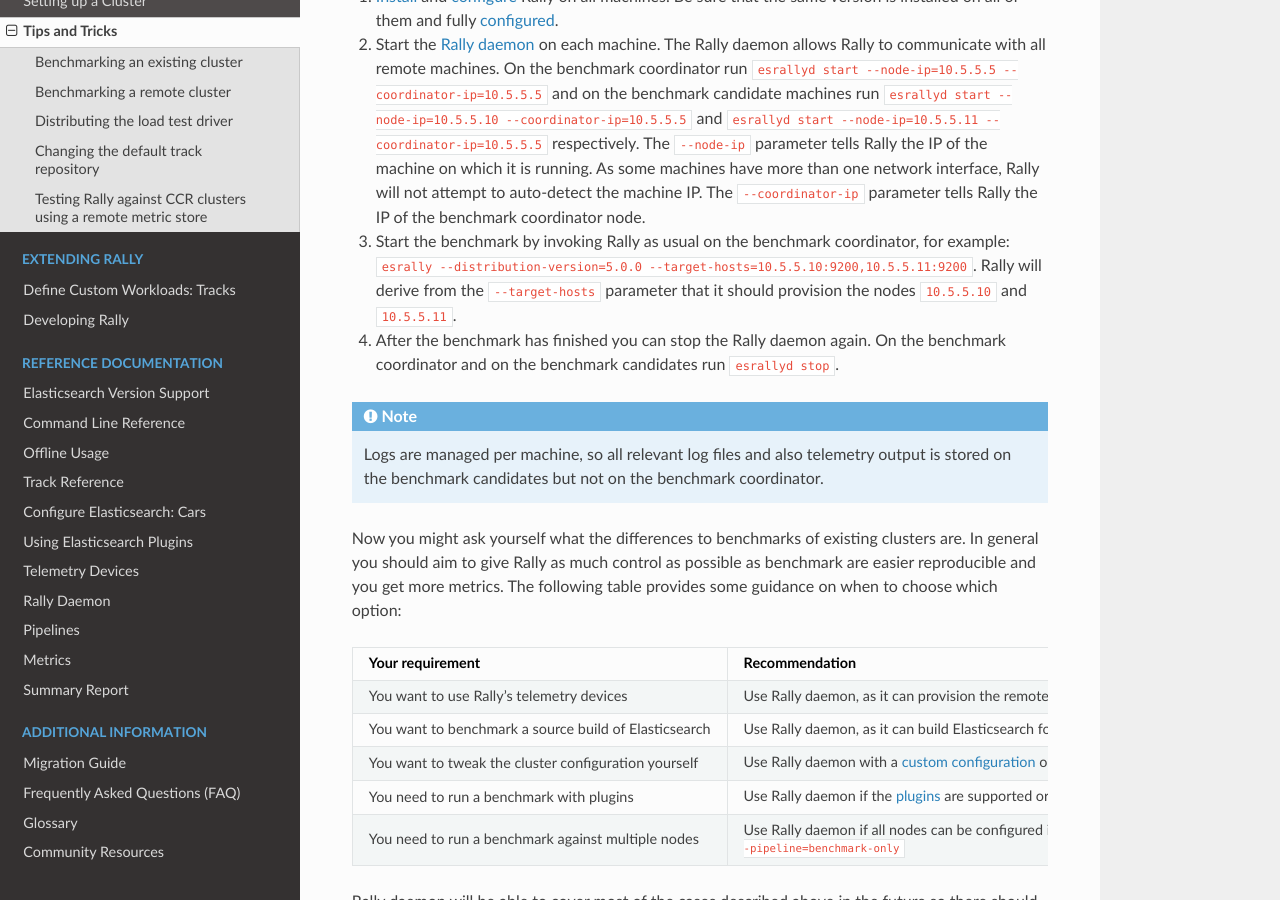
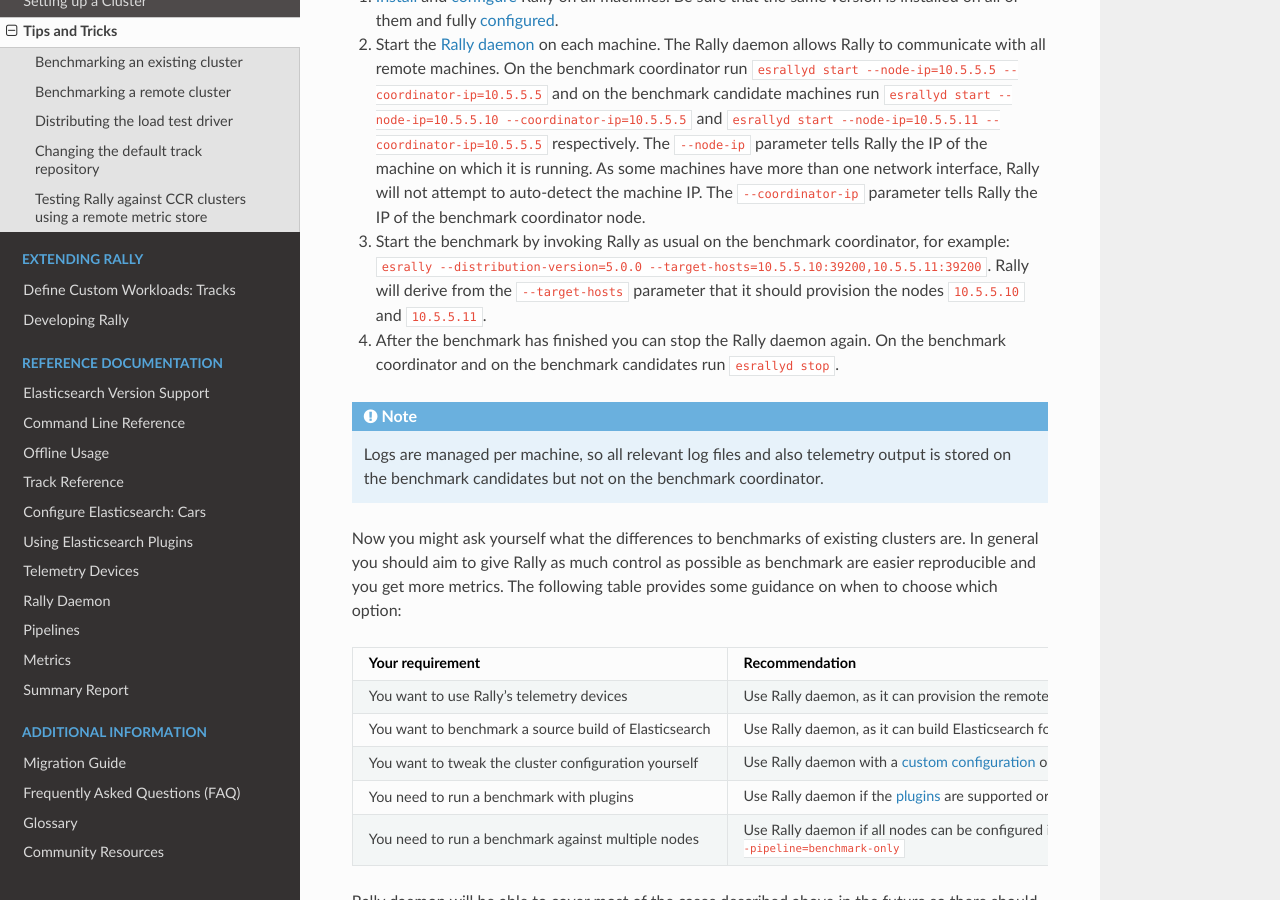
Before and after one commit to elastic/rally, a Sphinx documentation site: the page built from docs/recipes.rst, in a window 1280 px wide and 900 px high, scrolled down 2496 px. Built offline with Sphinx 7.4.7 and the Read the Docs theme 2.0.0, drawn with Linux system fonts in a browser that asks for light colours.

Commit message:
Actually save the file and not just revert it

```diff
--- a/docs/recipes.rst
+++ b/docs/recipes.rst
@@ -71,7 +71,7 @@
 
 1. :doc:`Install </install>` and :doc:`configure </configuration>` Rally on all machines. Be sure that the same version is installed on all of them and fully :doc:`configured </configuration>`.
 2. Start the :doc:`Rally daemon </rally_daemon>` on each machine. The Rally daemon allows Rally to communicate with all remote machines. On the benchmark coordinator run ``esrallyd start --node-ip=10.5.5.5 --coordinator-ip=10.5.5.5`` and on the benchmark candidate machines run ``esrallyd start --node-ip=10.5.5.10 --coordinator-ip=10.5.5.5`` and ``esrallyd start --node-ip=10.5.5.11 --coordinator-ip=10.5.5.5`` respectively. The ``--node-ip`` parameter tells Rally the IP of the machine on which it is running. As some machines have more than one network interface, Rally will not attempt to auto-detect the machine IP. The ``--coordinator-ip`` parameter tells Rally the IP of the benchmark coordinator node.
-3. Start the benchmark by invoking Rally as usual on the benchmark coordinator, for example: ``esrally --distribution-version=5.0.0 --target-hosts=10.5.5.10:9200,10.5.5.11:9200``. Rally will derive from the ``--target-hosts``  parameter that it should provision the nodes ``10.5.5.10`` and ``10.5.5.11``.
+3. Start the benchmark by invoking Rally as usual on the benchmark coordinator, for example: ``esrally --distribution-version=5.0.0 --target-hosts=10.5.5.10:39200,10.5.5.11:39200``. Rally will derive from the ``--target-hosts``  parameter that it should provision the nodes ``10.5.5.10`` and ``10.5.5.11``.
 4. After the benchmark has finished you can stop the Rally daemon again. On the benchmark coordinator and on the benchmark candidates run ``esrallyd stop``.
 
 .. note::
```
